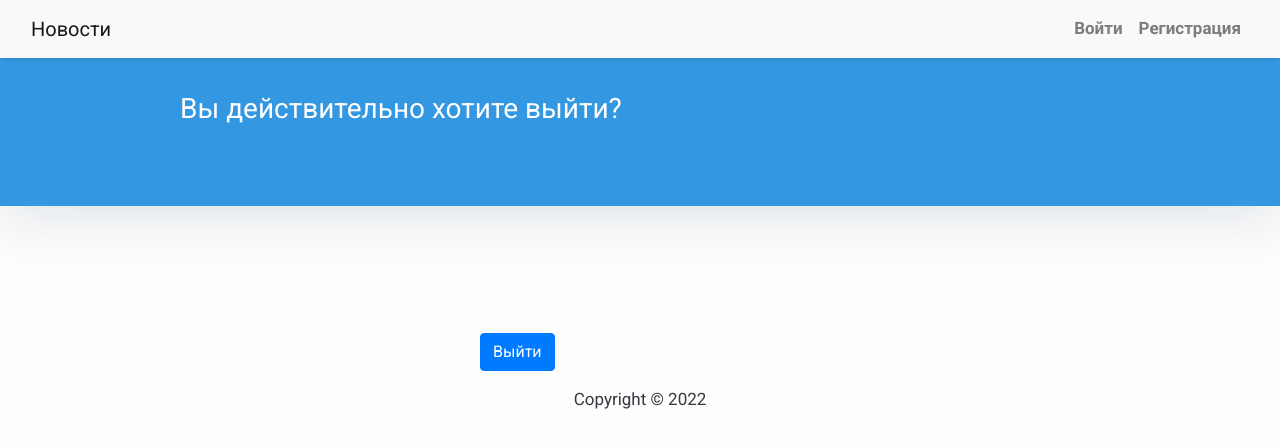
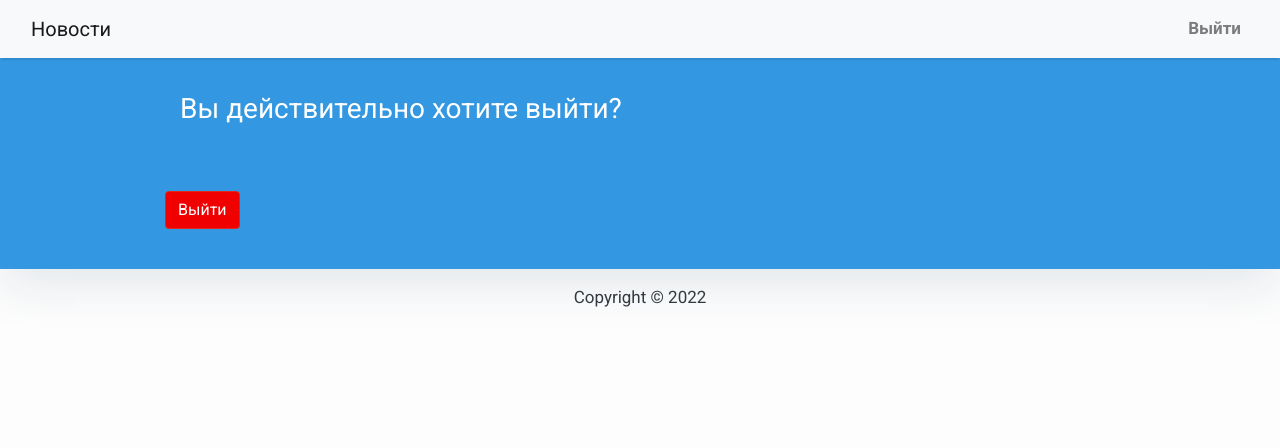
Before and after one commit to ClasterPack/DjangoNews, a Django app: page /logout/ in a window 1280 px wide. Shown: the top 448 px of the page. Run offline with Django 4.2, Linux system fonts and the light colour scheme; a user stored in the database is signed in; some libraries are stand-ins or nearby versions.

```diff
--- a/news_site/accounts/views.py
+++ b/news_site/accounts/views.py
@@ -1,6 +1,6 @@
+from django.contrib.auth import login, logout
+from django.contrib.auth.forms import AuthenticationForm, UserCreationForm
 from django.shortcuts import render, redirect
-from django.contrib.auth import authenticate, login, logout
-from django.contrib.auth.forms import AuthenticationForm, UserCreationForm
 
 
 def login_view(request):
@@ -18,7 +18,7 @@ def login_view(request):
 def logout_view(request):
     if request.method == 'POST':
         logout(request)
-        return redirect('login')
+        return redirect('home')
     return render(request, 'accounts/logout.html', {})
 
 
--- a/news_site/templates/accounts/login.html
+++ b/news_site/templates/accounts/login.html
@@ -84,7 +84,10 @@
                 </div>
             </div>
         </div>
+        </div>
     </div>
+    </div>
+
 </header>
 {% endif %}
 {% endblock %}
--- a/news_site/templates/accounts/logout.html
+++ b/news_site/templates/accounts/logout.html
@@ -1,6 +1,4 @@
 {% extends 'base.html' %}
-
-
 {% block content %}
 {% if request.user.is_authenticated %}
 <header class="masthead">
@@ -12,53 +10,41 @@
                     <h3 class=" site-heading my-4 mt-3 text-white"> Вы действительно хотите выйти? </h3>
                     <p class="text-light"> &nbsp
                     </p>
+                    <div class="row">
+                    <div class="column">
+                        <form action="{% url 'logout' %}" method="POST">
+                            {% csrf_token %}
+                            <button type="submit" class="btn btn-danger">Выйти</button>
+                        </form>
+                    <br>
                 </div>
             </div>
         </div>
     </div>
+        </div>
+    </div>
 </header>
-	<br><br><br><br>
-	<div class="col-lg-3 mx-auto">
-		<div class="row">
-			<div class="col s12">
-				<form method="POST" action="{% url 'login' %}" autocomplete="off" novalidate>
-					{% csrf_token %}
-				<br>
-					<div class="row">
-						<div class="column">
-							<button type="submit" class="btn btn-primary">Выйти</button>
-                            <br>
-						</div>
-					</div>
-				</form>
-			</div>
-		</div>
-	</div>
-<style>
-	.error{
-		color: red;
-	}
-
-</style>
+    </form>
 {% else %}
-<header class="masthead">
+    <header class="masthead">
     <div class="overlay"></div>
     <div class="container">
         <div class="row">
             <div class=" col-md-8 col-md-10 mx-auto">
                 <div class="site-heading">
-                    <h3 class=" site-heading my-4 mt-3 text-white"> Вы не авторизованны, желаете войти? </h3>
+                    <h3 class=" site-heading my-4 mt-3 text-white"> Вы не авторизованы желаете войти? </h3>
                     <p class="text-light"> &nbsp
                     <br>
 					<div class="row">
 						<div class="column">
 							<a href="{% url 'login' %}"
-                            class="btn btn-danger">Войти</a>
+                            class="btn btn-danger">Ввойти</a>
                     <br>
-                    </p>
                 </div>
             </div>
         </div>
+        </div>
+    </div>
     </div>
 </header>
 {% endif %}
--- a/news_site/templates/base.html
+++ b/news_site/templates/base.html
@@ -44,12 +44,19 @@
                 </button>
                 <div class="collapse navbar-collapse" id="navbarResponsive">
                     <ul class="navbar-nav ml-auto">
+                        {% if user.is_authenticated %}
+                            <li class="nav-item text-black">
+                                <a class="nav-link text-black font-weight-bold" href="{% url 'logout' %}">Выйти</a>
+                            </li>
+                            {% csrf_token %}
+                        {% else %}
                             <li class="nav-item text-black">
                                 <a class="nav-link text-black font-weight-bold" href="{% url 'login' %}">Войти</a>
                             </li>
                             <li class="nav-item text-black">
                                 <a class="nav-link text-black font-weight-bold" href="{% url 'home' %}">Регистрация</a>
                             </li>
+                        {% endif %}
                     </ul>
                 </div>
             </div>
--- a/news_site/templates/sidebar.html
+++ b/news_site/templates/sidebar.html
@@ -12,7 +12,7 @@
 <div class="card my-4">
         <h5 class="card-header">Тестовый Проект</h5>
     <div class="card-body">
-        <p class="card-text"> Проект выполненял:
+        <p class="card-text"> Проект выполнял:
             <br>Толстопятов А.В.</p>
         <a href="https://github.com/ClasterPack"
            class="btn btn-danger">Git</a>
```
Also changed, not shown: news_site/news/views.py (+13 -0 lines), news_site/db.sqlite3, news_site/news/forms.py (added). Lines whose indentation alone changed are shown as unchanged.
